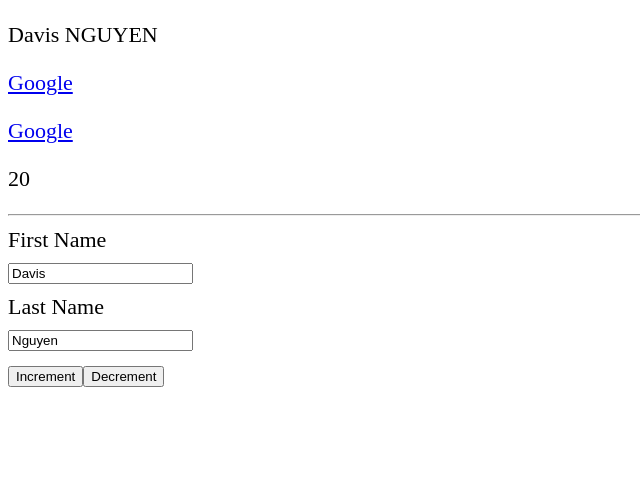
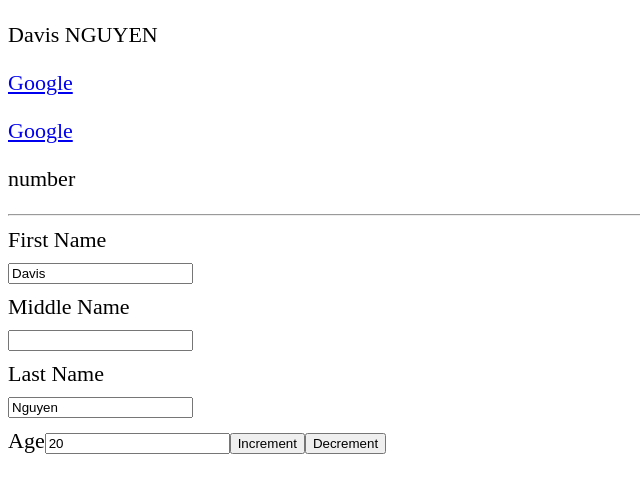
Before and after one commit to DarcXnite/vue_2-1, a plain HTML site: page index.html in a window 1280 px wide. Shown: the whole page, without its empty margins (0-640 px from the left). Drawn offline with nearby package versions, Linux system fonts and the light colour scheme.

Commit message:
lesson 16 completed

```diff
--- a/app.js
+++ b/app.js
@@ -1,6 +1,7 @@
 const data = () => {
   return {
     firstName: 'Davis',
+    middleName: '',
     lastName: 'Nguyen',
     url: 'http://google.com',
     raw_url: '<a href="http://google.com" target="_blank">Google</a>',
@@ -11,9 +12,6 @@ const data = () => {
 const vm = Vue.createApp({
   data,
   methods: {
-    fullName() {
-      return `${this.firstName} ${this.lastName.toUpperCase()}`
-    },
     increment() {
       this.age++
     },
@@ -21,6 +19,17 @@ const vm = Vue.createApp({
       this.lastName = e.target.value
       console.log(msg)
     },
+    updateMiddleName(e) {
+      this.middleName = e.target.value
+    },
+  },
+  computed: {
+    fullName() {
+      console.log('Full name computed prop was called')
+      return `${this.firstName} ${
+        this.middleName
+      } ${this.lastName.toUpperCase()}`
+    },
   },
 }).mount('#app')
 
--- a/index.html
+++ b/index.html
@@ -7,14 +7,17 @@
 
   <body>
     <div id="app" v-cloak>
-      <p>{{ fullName() }}</p>
+      <p>{{ fullName }}</p>
       <p><a :href="url" target="_blank">Google</a></p>
       <p v-html="raw_url"></p>
-      <p>{{ age }}</p>
+      <p>{{ typeof age }}</p>
       <hr />
 
       <label>First Name</label>
-      <input type="text" v-model="firstName" />
+      <input type="text" v-model.lazy.trim="firstName" />
+
+      <label>Middle Name</label>
+      <input type="text" @keyup.enter="updateMiddleName" />
 
       <label>Last Name</label>
       <input
@@ -22,6 +25,9 @@
         :value="lastName"
         @input.prevent="updateLastName('Last name event triggered!', $event)"
       />
+
+      <label>Age</label>
+      <input type="number" v-model.number="age" />
 
       <button type="button" @click="increment">Increment</button>
       <button type="button" @click="age--">Decrement</button>
```
